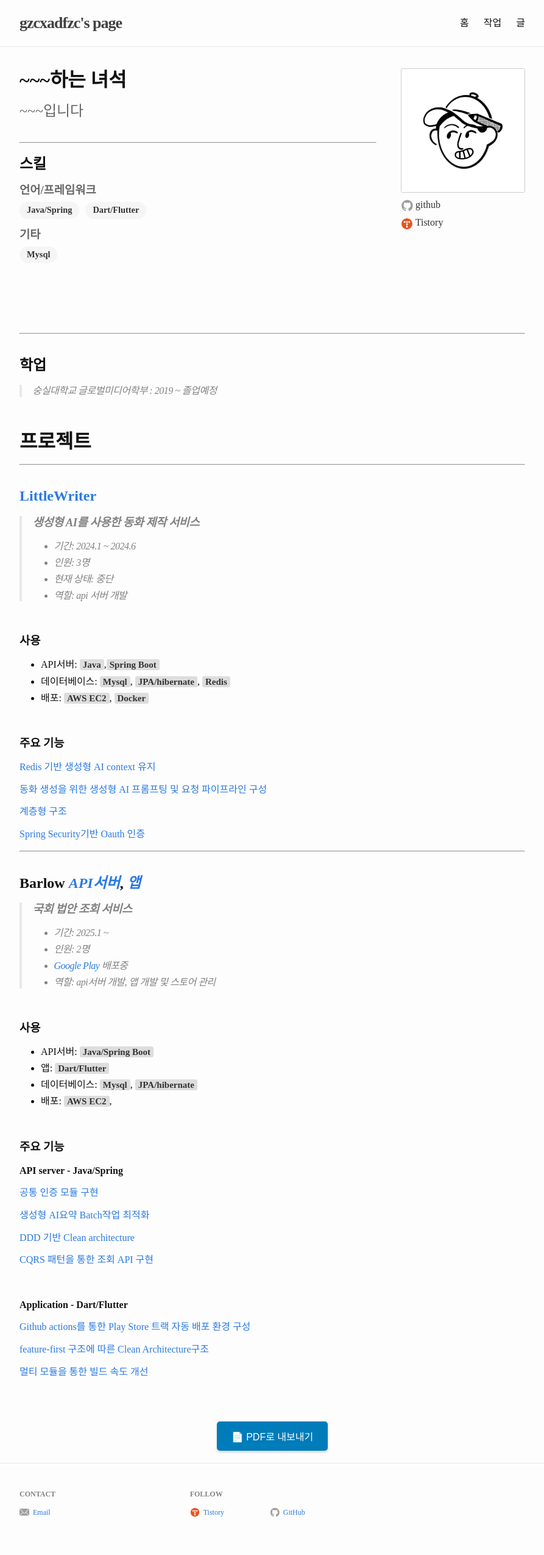
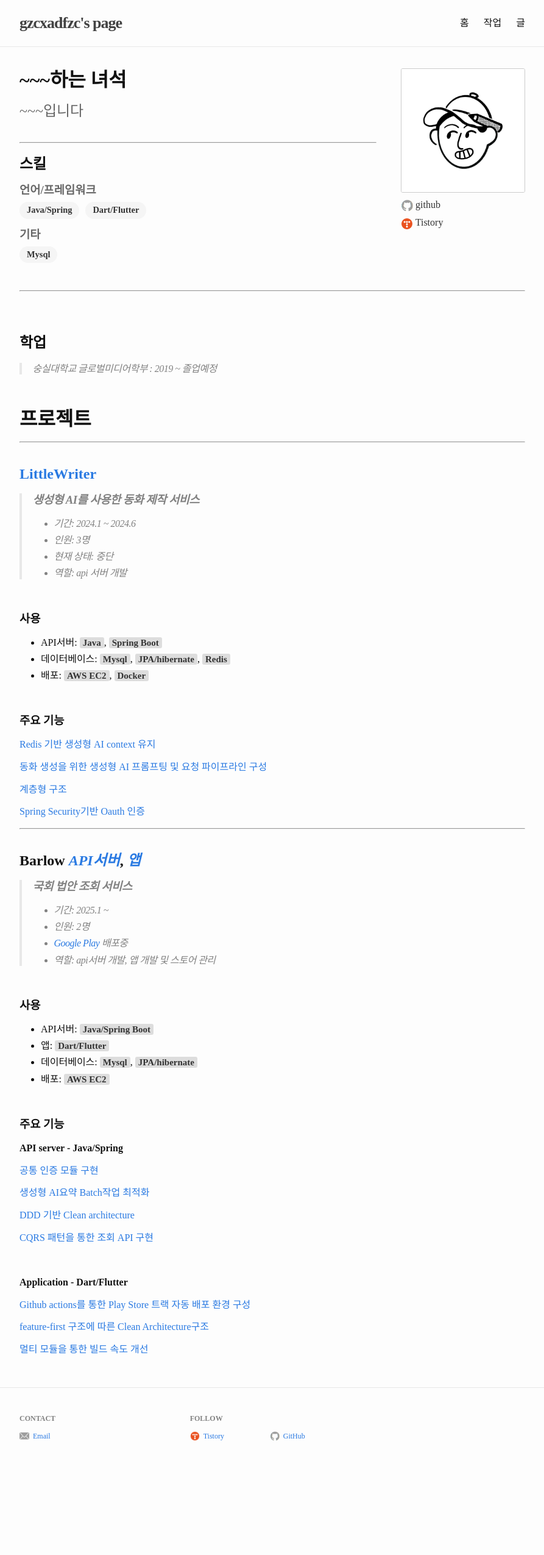
Before and after one commit to gzcxadfzc/gzcxadfzc.github.io, a Jekyll site: the page built from index.markdown, in a window 1280 px wide. Shown: the whole page at 61% size, without its empty margins (193-1086 px from the left). Built offline with Jekyll 4.4.1, drawn with Linux system fonts in a browser that asks for light colours; some web fonts are replaced; after the commit the page ends 2426 px from its top, so only the background shows below that.

Commit message:
feat: add print page break avoidance and improve content structure
- Add no-break CSS class in _base.scss to prevent page breaks during printing
- Apply no-break class to home layout components for better PDF generation
- Restructure index.markdown with consistent formatting and no-break divs
- Remove PDF button and scripts from home layout for cleaner structure
- Improve markdown readability with proper spacing and indentation

🤖 Generated with [Claude Code](https://claude.ai/code)

Co-Authored-By: Claude <noreply@anthropic.com>

```diff
--- a/_layouts/home.html
+++ b/_layouts/home.html
@@ -7,15 +7,15 @@
 
     <div class="page-content">
       <div class="wrapper">
-        <div class="home">
-          <div style="float: right; text-align: center; margin-left: 20px;">
+        <div class="home no-break">
+          <div style="float: right; text-align: center; margin-left: 20px;" class="no-break">
                <img
                 src="{{ page.profile_picture.src | absolute_url }}"
                 alt="{{ page.profile_picture.alt }}"
                 class="profile-pic"
                 />
                  {% if page.social %}
-              <div class="social-links" style="margin-top: 25px; text-align: left; margin-left: 20px;">
+              <div class="social-links no-break" style="margin-top: 25px; text-align: left; margin-left: 20px;">
                 {% for link in page.social %}
                   <div style="margin-bottom: 8px; margin-right: 10px;">
                     <img src="{{ '/assets/img/icons/' | append: link.iconName | append: '.png' | absolute_url }}"
@@ -27,8 +27,8 @@
               </div>
             {% endif %}
           </div>
-          <div style="display: flex; flex-direction: column; justify-content: space-between; height: 100%;">
-            <div>
+          <div style="display: flex; flex-direction: column; justify-content: space-between; height: 100%;" class="no-break">
+            <div class="no-break">
               <h1>{{page.title}}</h1>
               <h3 style="color: #666; width: 300px; font-size: 1.5em; font-weight: 500;">{{page.subtitle}}</h3>
             </div>
@@ -36,10 +36,10 @@
             <hr/>
             <br/>
             {% if page.techStacks %}
-              <div class="tech-stacks" style="margin-bottom: 30px;">
+              <div class="tech-stacks no-break" style="margin-bottom: 30px;">
                 <h2>스킬</h2>
                 {% for category in page.techStacks %}
-                  <div style="margin-bottom: 15px;">
+                  <div style="margin-bottom: 15px;" class="no-break">
                     <h3 style="color: #666; margin-bottom: 8px;">{{ category.name }}</h3>
                     <div style="display: flex; flex-wrap: wrap; gap: 10px;">
                       {% for tech in category.values %}
@@ -54,6 +54,7 @@
             {% endif %}
           </div>
         </div>
+        <hr/>
       </div>
     </div>
 
@@ -64,142 +65,7 @@
         </div>
       </div>
     </div>
-
-    <!-- PDF 출력 버튼 -->
-    <div style="text-align: center; padding: 20px;">
-      <button id="printPDF" style="
-        background-color: #007cba;
-        color: white;
-        border: none;
-        padding: 12px 24px;
-        font-size: 16px;
-        border-radius: 5px;
-        cursor: pointer;
-        box-shadow: 0 2px 4px rgba(0,0,0,0.2);
-      " onmouseover="this.style.backgroundColor='#005a87'" onmouseout="this.style.backgroundColor='#007cba'">
-        📄 PDF로 내보내기
-      </button>
-    </div>
-
     {% include footer.html %}
-
-    <script src="https://cdnjs.cloudflare.com/ajax/libs/jspdf/2.5.1/jspdf.umd.min.js"></script>
-    <script src="https://cdnjs.cloudflare.com/ajax/libs/html2canvas/1.4.1/html2canvas.min.js"></script>
-
-    <script>
-      document.getElementById('printPDF').addEventListener('click', function() {
-        const { jsPDF } = window.jspdf;
-        const pdf = new jsPDF('p', 'mm', 'a4');
-
-        // 모든 컨텐츠를 포함할 요소들을 선택
-        const homeContent = document.querySelector('.home');
-        const pageContentDetails = document.querySelector('.page-content-details');
-
-        let currentYPosition = 10;
-        const pageHeight = pdf.internal.pageSize.height;
-        const pageWidth = pdf.internal.pageSize.width;
-        const margin = 10;
-        const maxContentHeight = pageHeight - 2 * margin;
-
-        function addSectionToPDF(element) {
-          return new Promise((resolve) => {
-            html2canvas(element, {
-              scale: 2,
-              useCORS: true,
-              allowTaint: true
-            }).then(canvas => {
-              const imgData = canvas.toDataURL('image/png');
-              const imgWidth = pageWidth - 2 * margin;
-              const imgHeight = (canvas.height * imgWidth) / canvas.width;
-
-              // 섹션이 현재 페이지에 들어갈 수 없으면 새 페이지 생성
-              if (currentYPosition + imgHeight > pageHeight - margin) {
-                pdf.addPage();
-                currentYPosition = margin;
-              }
-
-              pdf.addImage(imgData, 'PNG', margin, currentYPosition, imgWidth, imgHeight);
-              currentYPosition += imgHeight + 2;
-
-              resolve();
-            });
-          });
-        }
-
-        // 첫 번째로 홈 섹션 추가
-        addSectionToPDF(homeContent).then(() => {
-
-          // 페이지 컨텐츠의 내용을 <br> 기준으로 분리하여 처리
-          const contentHTML = pageContentDetails.innerHTML;
-          const sections = contentHTML.split('<br>').filter(section => section.trim() !== '');
-
-          let sectionIndex = 0;
-
-          function procesNextSection() {
-            if (sectionIndex >= sections.length) {
-              pdf.save('포트폴리오.pdf');
-              return;
-            }
-
-            const section = sections[sectionIndex];
-
-            // 각 섹션을 임시 div에 넣어서 렌더링
-            const tempDiv = document.createElement('div');
-            tempDiv.innerHTML = section;
-            tempDiv.style.cssText = `
-              position: absolute;
-              left: -9999px;
-              top: 0;
-              width: ${(pageWidth - 2 * margin) * 3.779527559}px;
-              font-family: inherit;
-              font-size: 14px;
-              line-height: 1.6;
-              color: #333;
-              padding: 10px;
-              background: white;
-            `;
-            document.body.appendChild(tempDiv);
-
-            // 섹션 높이 측정
-            html2canvas(tempDiv, {
-              scale: 1,
-              useCORS: true,
-              allowTaint: true
-            }).then(canvas => {
-              const imgWidth = pageWidth - 2 * margin;
-              const imgHeight = (canvas.height * imgWidth) / canvas.width;
-
-              // 섹션이 페이지에 들어갈 수 없으면 새 페이지로
-              if (currentYPosition + imgHeight > pageHeight - margin) {
-                pdf.addPage();
-                currentYPosition = margin;
-              }
-
-              // 고해상도로 다시 캡처
-              html2canvas(tempDiv, {
-                scale: 2,
-                useCORS: true,
-                allowTaint: true
-              }).then(finalCanvas => {
-                const finalImgData = finalCanvas.toDataURL('image/png');
-                const finalImgWidth = pageWidth - 2 * margin;
-                const finalImgHeight = (finalCanvas.height * finalImgWidth) / finalCanvas.width;
-
-                pdf.addImage(finalImgData, 'PNG', margin, currentYPosition, finalImgWidth, finalImgHeight);
-                currentYPosition += finalImgHeight + 1;
-
-                document.body.removeChild(tempDiv);
-                sectionIndex++;
-                procesNextSection();
-              });
-            });
-          }
-
-          procesNextSection();
-        });
-      });
-    </script>
-
     {% include foot.html %}
   </body>
 </html>
--- a/_sass/_base.scss
+++ b/_sass/_base.scss
@@ -1,6 +1,25 @@
 @use "variables" as variables;
 @use "mixins" as mixins;
 @use "extends";
+
+@media print {
+  /* 페이지 쪼개짐 방지 */
+  .no-break {
+    break-inside: avoid;
+    page-break-inside: avoid; /* 구형 호환 */
+  }
+  img, table, pre, blockquote {
+    break-inside: avoid;
+    page-break-inside: avoid;
+  }
+
+  /* 인쇄에 불필요한 UI 숨김 (필요에 맞게 조정) */
+  #printPDF, header, .site-header, .site-footer { display: none !important; }
+
+  /* 여백/폭 */
+  @page { margin: 16mm; }
+  .page-content, .wrapper { max-width: 100% !important; }
+}
 
 /**
  * Custom Fonts
--- a/index.markdown
+++ b/index.markdown
@@ -21,37 +21,41 @@ techStacks:
 certificates:
 contact: yongsa0221@gmail.com
 ---
-
----
-<br>
+<div class="no-break" markdown="1">
 
 ## 학업
 > 숭실대학교 글로벌미디어학부 : 2019 ~ 졸업예정
+</div>
 
 <br>
 
+<div class="no-break" markdown="1">
+# 프로젝트
+---
+</div>
 
-# 프로젝트
-
----
-
+<div class="no-break" markdown="1">
 <br>
 
-##  [LittleWriter](https://github.com/LittleWriterBloom/BE)
+## [LittleWriter](https://github.com/LittleWriterBloom/BE)
 
->### 생성형 AI를 사용한 동화 제작 서비스
->- 기간: 2024.1 ~ 2024.6
->- 인원: 3명
->- 현재 상태: 중단
->- 역할:  api 서버 개발
+> ### 생성형 AI를 사용한 동화 제작 서비스
+> - 기간: 2024.1 ~ 2024.6
+> - 인원: 3명
+> - 현재 상태: 중단
+> - 역할: api 서버 개발
+</div>
 
+<div class="no-break" markdown="1">
 <br>
 
 ### 사용
-- API서버: `Java`,`Spring Boot`
+- API서버: `Java`, `Spring Boot`
 - 데이터베이스: `Mysql`, `JPA/hibernate`, `Redis`
 - 배포: `AWS EC2`, `Docker`
+</div>
 
+<div class="no-break" markdown="1">
 <br>
 
 ### 주요 기능
@@ -64,24 +68,30 @@ contact: yongsa0221@gmail.com
 [Spring Security기반 Oauth 인증](/404.html)
 
 ---
+</div>
 
+<div class="no-break" markdown="1">
 <br>
 
 ## Barlow _[API서버](/404.html)_, _[앱](/404.html)_
 > ### 국회 법안 조회 서비스
->- 기간: 2025.1 ~
->- 인원: 2명
->- [Google Play](https://play.google.com/store/apps/details?id=com.barlow.front) 배포중
->- 역할:  api서버 개발, 앱 개발 및 스토어 관리
+> - 기간: 2025.1 ~
+> - 인원: 2명
+> - [Google Play](https://play.google.com/store/apps/details?id=com.barlow.front) 배포중
+> - 역할: api서버 개발, 앱 개발 및 스토어 관리
+</div>
 
+<div class="no-break" markdown="1">
 <br>
 
 ### 사용
 - API서버: `Java/Spring Boot`
 - 앱: `Dart/Flutter`
 - 데이터베이스: `Mysql`, `JPA/hibernate`
-- 배포: `AWS EC2`,
+- 배포: `AWS EC2`
+</div>
 
+<div class="no-break" markdown="1">
 <br>
 
 ### 주요 기능
@@ -95,7 +105,9 @@ contact: yongsa0221@gmail.com
 [DDD 기반 Clean architecture](/404.html)
 
 [CQRS 패턴을 통한 조회 API 구현](/404.html)
+</div>
 
+<div class="no-break" markdown="1">
 <br>
 
 **Application - Dart/Flutter**
@@ -105,3 +117,4 @@ contact: yongsa0221@gmail.com
 [feature-first 구조에 따른 Clean Architecture구조](/404.html)
 
 [멀티 모듈을 통한 빌드 속도 개선](/404.html)
+</div>
```
